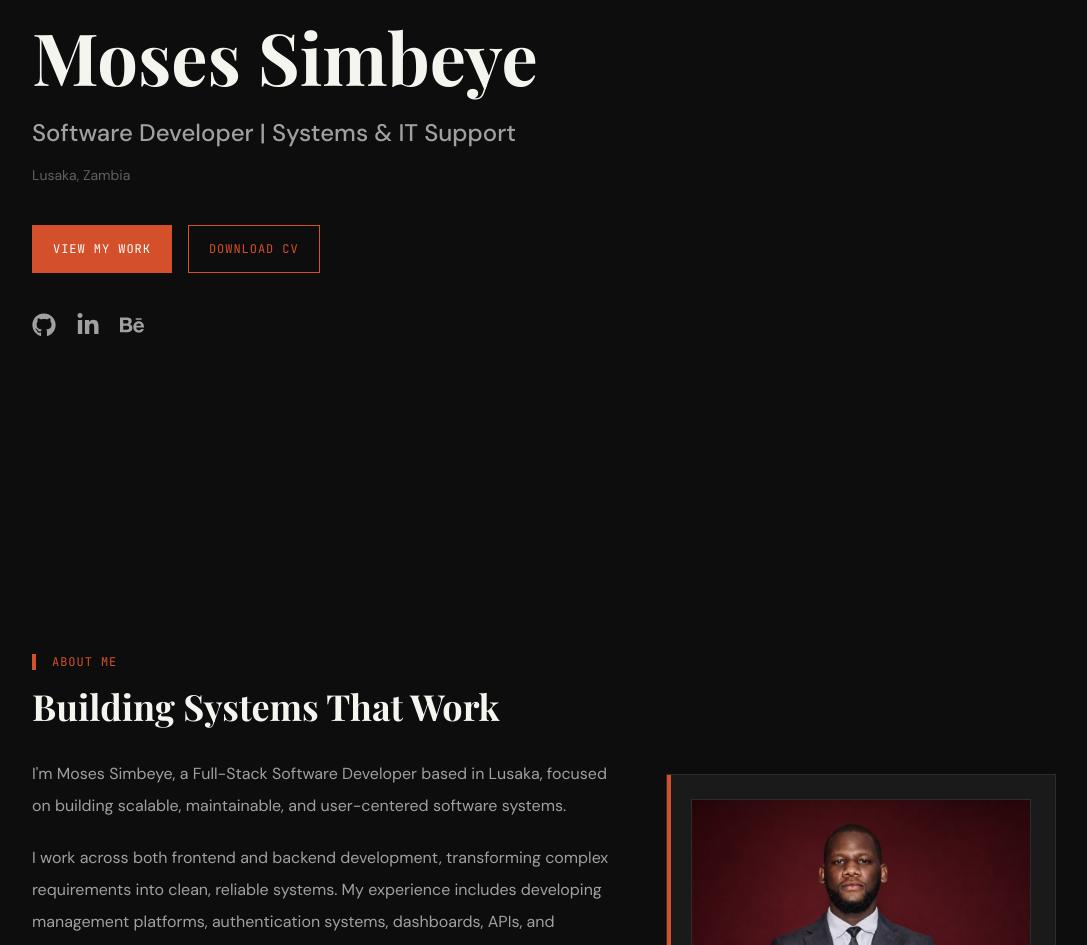
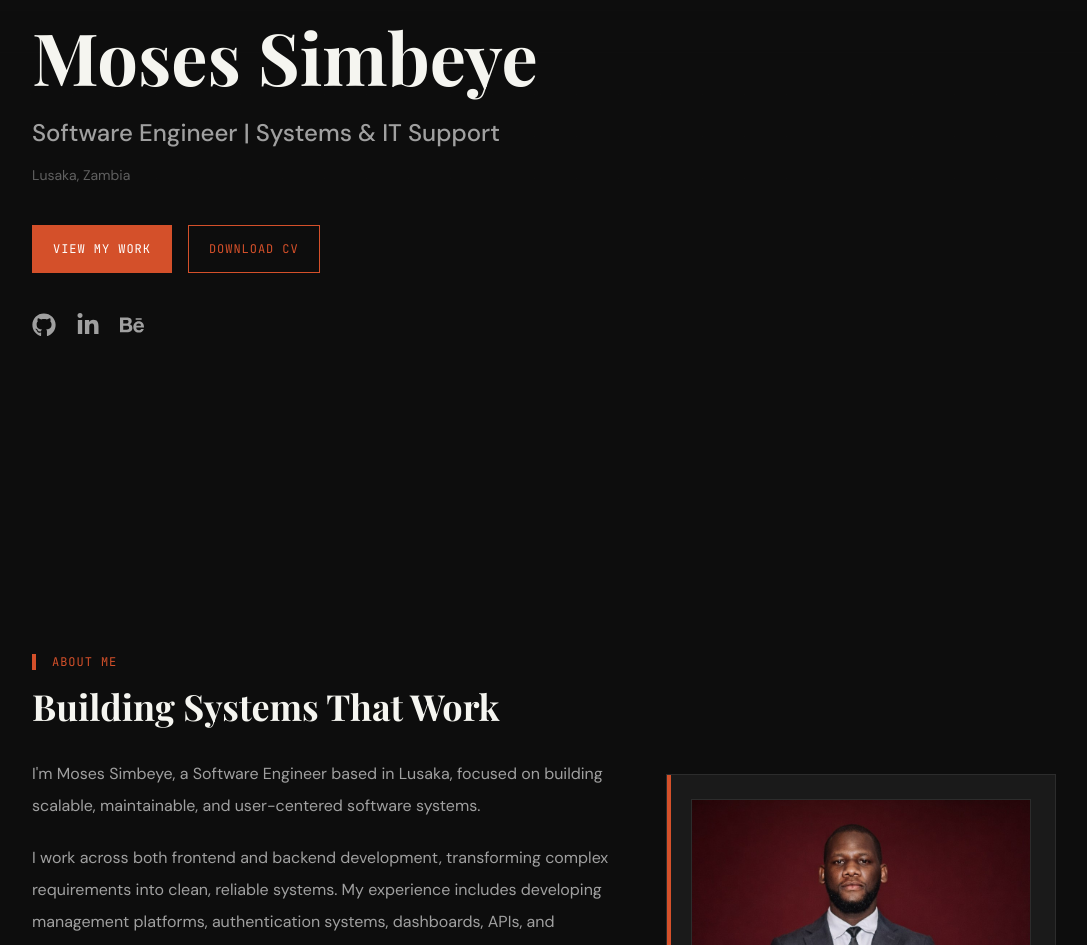
Before and after one commit to moxes-x/portfolio, a Next.js app: page / in a window 1280 px wide. Shown: the part 307-1252 px from the top of the page, without its empty margins (96-1183 px from the left). Built offline with nearby package versions, Linux system fonts and the light colour scheme; a web font is replaced by a local one.

Commit message:
feat: update job titles from Software Developer to Software Engineer in metadata and sections

```diff
--- a/app/layout.tsx
+++ b/app/layout.tsx
@@ -36,16 +36,18 @@ const themeScript = `
 
 export const metadata: Metadata = {
   metadataBase: new URL("https://moses-simbeye.vercel.app"),
-  title: "Moses Simbeye | Software Developer & IT Support",
+  title: "Moses Simbeye | Software Engineer & IT Support",
   description:
-    "Portfolio of Moses Simbeye, a software developer and IT support professional based in Lusaka, Zambia.",
+    "Portfolio of Moses Simbeye, a software engineer and IT support professional based in Lusaka, Zambia.",
   applicationName: "Moses Simbeye Portfolio",
   keywords: [
     "Moses Simbeye",
+    "software engineer Lusaka",
     "software developer Lusaka",
     "web developer Zambia",
     "Laravel developer",
     "Next.js developer",
+    "software engineer Zambia",
     "IT support Zambia",
   ],
   authors: [{ name: "Moses Simbeye", url: "https://moses-simbeye.vercel.app" }],
@@ -67,7 +69,7 @@ export const metadata: Metadata = {
     },
   },
   openGraph: {
-    title: "Moses Simbeye | Software Developer & IT Support",
+    title: "Moses Simbeye | Software Engineer & IT Support",
     description:
       "Production systems, client websites, and IT support work by Moses Simbeye.",
     type: "website",
--- a/app/page.tsx
+++ b/app/page.tsx
@@ -13,7 +13,7 @@ const personJsonLd = {
   name: "Moses Simbeye",
   url: "https://moses-simbeye.vercel.app",
   image: "https://moses-simbeye.vercel.app/images/moses-professional.jpg",
-  jobTitle: "Software Developer | Systems & IT Support",
+  jobTitle: "Software Engineer | Systems & IT Support",
   address: {
     "@type": "PostalAddress",
     addressLocality: "Lusaka",
--- a/components/sections/About.tsx
+++ b/components/sections/About.tsx
@@ -23,7 +23,7 @@ export function About() {
           </h2>
           <div className="mt-8 space-y-5 text-base leading-8 text-secondary">
             <p>
-              I&apos;m Moses Simbeye, a Full-Stack Software Developer based in
+              I&apos;m Moses Simbeye, a Software Engineer based in
               Lusaka, focused on building scalable, maintainable, and
               user-centered software systems.
             </p>
--- a/components/sections/Hero.tsx
+++ b/components/sections/Hero.tsx
@@ -46,7 +46,7 @@ export function Hero() {
           variants={item}
           className="mt-6 max-w-2xl text-2xl font-medium leading-snug text-secondary"
         >
-          Software Developer | Systems & IT Support
+          Software Engineer | Systems & IT Support
         </motion.p>
         <motion.p variants={item} className="mt-4 text-sm text-muted">
           Lusaka, Zambia
```
